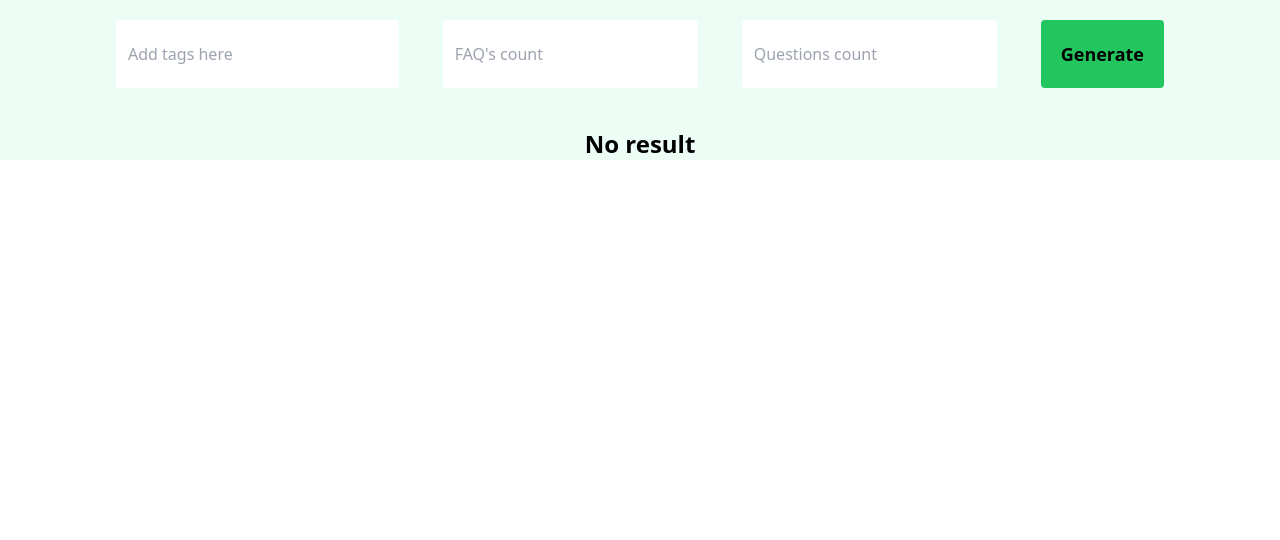
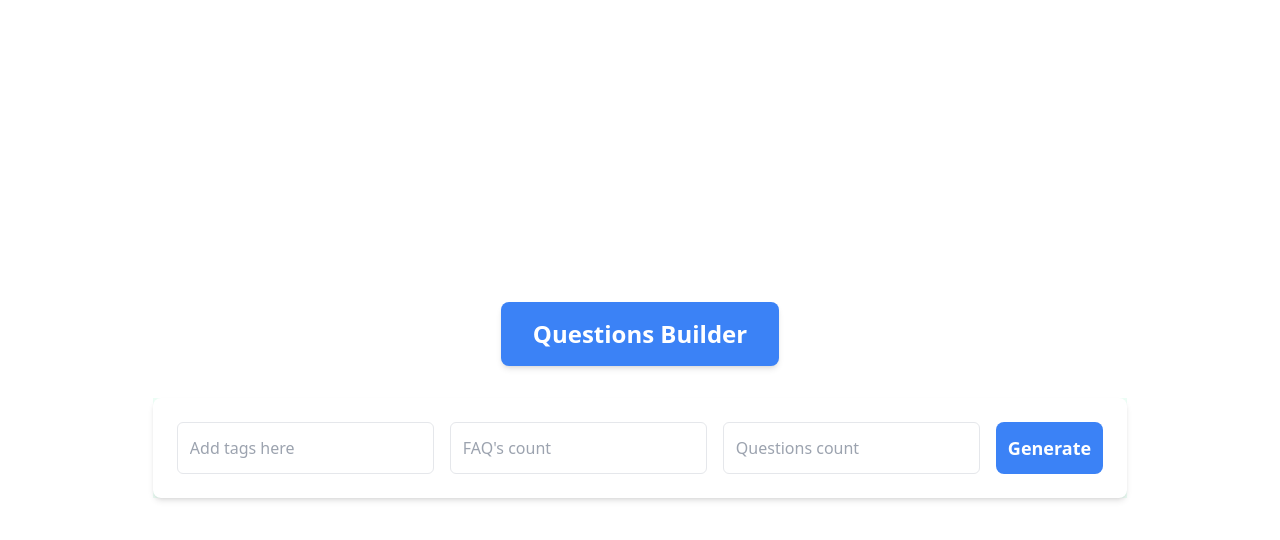
Before and after one commit to Collabs-001/QuestionsBuilder, a React (Vite) app: page / in a window 1280 px wide. Shown: the top 540 px of the page. Built offline with nearby package versions, Linux system fonts and the light colour scheme; no server answers.

Commit message:
UI updates: refactoring

```diff
--- a/index.html
+++ b/index.html
@@ -5,7 +5,7 @@
   <meta charset="UTF-8" />
   <link rel="icon" type="image/svg+xml" href="/vite.svg" />
   <meta name="viewport" content="width=device-width, initial-scale=1.0" />
-  <title>Questions builder</title>
+  <title>Questions Builder</title>
   <link rel="stylesheet" href="https://cdnjs.cloudflare.com/ajax/libs/font-awesome/6.4.2/css/all.min.css"
     integrity="sha512-z3gLpd7yknf1YoNbCzqRKc4qyor8gaKU1qmn+CShxbuBusANI9QpRohGBreCFkKxLhei6S9CQXFEbbKuqLg0DA=="
     crossorigin="anonymous" referrerpolicy="no-referrer" />
--- a/src/App.jsx
+++ b/src/App.jsx
@@ -1,16 +1,18 @@
 import { useState } from 'react';
-// import reactLogo from './assets/react.svg'
-// import viteLogo from '/vite.svg'
 import './App.css';
 import { Reply, Form } from './components';
 
 function App() {
-	let [noOfFaqs, setFaqsCount] = useState(undefined);
-	let [searchTopic, setSearchTopic] = useState('');
-	let [noOfQuestions, setQuestionsCount] = useState(undefined);
+  const [noOfFaqs, setFaqsCount] = useState(undefined);
+  const [searchTopic, setSearchTopic] = useState('');
+  const [noOfQuestions, setQuestionsCount] = useState(undefined);
 
   return (
-		<main>
+    <div className="min-h-screen flex flex-col justify-center items-center">
+      <header className="bg-blue-500 text-white py-4 px-8 rounded-lg shadow-md">
+        <h1 className="text-2xl font-bold">Questions Builder</h1>
+      </header>
+      <main className="mt-8">
         <Form
           noOfFaqs={noOfFaqs}
           noOfQuestions={noOfQuestions}
@@ -20,6 +22,7 @@ function App() {
           setQuestionsCount={setQuestionsCount}
         />
       </main>
+    </div>
   );
 }
 
--- a/src/components/Form.jsx
+++ b/src/components/Form.jsx
@@ -1,7 +1,7 @@
-import { useEffect, useState } from 'react';
-import { Reply } from '.';
-import { SearchBar } from './SearchBar';
-import { generateQuestions } from '../../generator';
+import { useEffect, useState } from "react";
+import { Reply } from ".";
+import { SearchBar } from "./SearchBar";
+import { generateQuestions } from "../../generator";
 
 function Form({
   noOfFaqs,
@@ -11,23 +11,25 @@ function Form({
   setSearchTopic,
   setQuestionsCount,
 }) {
-	const [chatGPTRes, setChatGPTRes] = useState({});
-	const [loading, setLoading] = useState(false); // Add a loading state
+  const [chatGPTRes, setChatGPTRes] = useState(null); // Set initial state to null
+  const [loading, setLoading] = useState(false);
+  const [error, setError] = useState(false);
 
   function submitFormHandler(event) {
     event.preventDefault();
-		setLoading(true); // Start loading
+    setLoading(true);
+    setError(false);
 
     generateQuestions(searchTopic, noOfQuestions, noOfFaqs)
       .then((data) => {
-				// console.log(data);
         setChatGPTRes(JSON.parse(data));
       })
       .catch((err) => {
         console.error(err);
+        setError(true);
       })
       .finally(() => {
-				setLoading(false); // Stop loading, whether the request succeeds or fails
+        setLoading(false);
       });
   }
 
@@ -41,50 +43,64 @@ function Form({
   }
 
   return (
-		<>
-			<div className="flex justify-center flex-col md:flex-row gap-1 mx-24">
+    <div className="bg-white p-6 rounded-lg shadow-md">
+      <div className="flex flex-col md:flex-row gap-4">
         <SearchBar
           searchTopic={searchTopic}
           setSearchTopicHandler={setSearchTopicHandler}
         />
         <input
-					className="m-5 p-3 rounded"
+          className="flex-1 p-3 rounded-md border focus:outline-none focus:border-blue-500"
+          type="number"
           min={1}
-					type="number"
           required
           placeholder="FAQ's count"
           value={noOfFaqs}
           onChange={(e) => setFaqsCount(e.target.value)}
         />
         <input
-					className="m-5 p-3 rounded"
+          className="flex-1 p-3 rounded-md border focus:outline-none focus:border-blue-500"
           type="number"
-					placeholder="Questions count"
           min={1}
           required
+          placeholder="Questions count"
           value={noOfQuestions}
           onChange={(e) => setQuestionsCount(e.target.value)}
         />
         <button
           type="submit"
           onClick={(e) => submitFormHandler(e)}
-					className={`p-5 m-5 rounded bg-green-500 font-bold text-lg ${
-						loading ? 'opacity-50 cursor-not-allowed' : ''
+          className={`flex-1 p-3 rounded-lg bg-blue-500 text-white font-bold text-lg ${
+            loading ? "opacity-50 cursor-not-allowed" : ""
           }`}
-					disabled={loading} // Disable the button when loading is true
+          disabled={loading}
         >
-					{loading ? 'Generating...' : 'Generate'}
+          {loading ? "Generating..." : "Generate"}
         </button>
       </div>
-			{!loading && Object.keys(chatGPTRes).length === 0 && (
-				<div className="text-center mt-5 font-bold text-2xl flex justify-center items-center">
-					No result
+
+      {/* Only display "No result" when chatGPTRes is empty and there is no error */}
+      {chatGPTRes !== null &&
+        !loading &&
+        Object.keys(chatGPTRes).length === 0 &&
+        !error && (
+          <div className="text-center mt-5 font-bold text-2xl">
+						Could not generate questions for the given topic. Please try again !
 					</div>
         )}
-			{!loading && Object.keys(chatGPTRes).length > 0 && (
+
+      {/* Remove the "No result" message when there is an error */}
+      {!loading && error && (
+        <div className="text-center mt-5 text-red-500 font-bold text-2xl">
+          Error: Unable to fetch data
+        </div>
+      )}
+      {!loading &&
+        chatGPTRes !== null &&
+        Object.keys(chatGPTRes).length > 0 && (
           <Reply repliesList={chatGPTRes} />
         )}
-		</>
+    </div>
   );
 }
 
--- a/src/components/RepliesList.jsx
+++ b/src/components/RepliesList.jsx
@@ -17,12 +17,12 @@ function RepliesList({ repliesList }) {
 	const istDateTime = currentDate.toLocaleString('en-US', options);
 	return (
 		<div
-			className={`mx-5 text-justify max-w-2xl p-8 rounded-md ${repliesListStyles.repliesTxt}`}
+			className="mx-5 text-justify max-w-2xl p-8 rounded-md"
 		>
 			{repliesList?.map((reply, index) => (
 				<div
 					key={index}
-					className={`mx-5 text-justify max-w-2xl p-8 rounded-md ${repliesListStyles.repliesTxt}`}
+					className="mx-5 text-justify max-w-2xl p-8 rounded-md ${repliesListStyles.repliesTxt"
 				>
 					<div className="mb-5 font-bold">
 						Q{index + 1}: {reply?.question}
--- a/src/components/Reply.jsx
+++ b/src/components/Reply.jsx
@@ -1,46 +1,42 @@
-// import mockData from '../../output.json';
+import React from 'react';
 import Faq from 'react-faq-component';
 import { RepliesList } from './index';
-import './Reply.css';
 
 function Reply({ repliesList }) {
+  const faqs = repliesList?.faqs || {};
   const data = {
     title: 'Frequently Asked Questions',
-		rows: [],
+    rows: Object.keys(faqs).map((key) => ({
+      title: faqs[key]?.question,
+      content: faqs[key]?.answer,
+    })),
   };
 
-	for (const key in repliesList?.faqs) {
-		if (repliesList?.faqs.hasOwnProperty(key)) {
-			const faq = repliesList?.faqs[key];
-			const row = {
-				title: faq?.question,
-				content: faq?.answer,
-			};
-			data.rows.push(row);
-		}
-	}
-
   const styles = {
-		bgColor: '#a7f3d0',
-		// titleTextColor: "blue",
-		// rowTitleColor: "blue",
-		// rowContentColor: 'grey',
-		// arrowColor: "red",
+    bgColor: 'white', // Background color
+    titleTextColor: 'black', // Title text color
+    rowTitleColor: 'blue', // Row title text color
+    rowContentColor: 'grey', // Row content text color
+    arrowColor: 'blue', // Arrow color
   };
 
   const config = {
-		// animate: true,
-		// arrowIcon: "V",
-		// tabFocus: true
+    animate: true, // Enable animation
+    arrowIcon: 'V', // Arrow icon (can be customized)
+    tabFocus: true, // Enable tab focus
   };
 
   return (
-		<section className="flex justify-center mt-10">
-			<div>
-				<div>
+    <section className="mt-10">
+      <div className="container mx-auto px-4">
+        <div className="flex flex-wrap -mx-4">
+          <div className="w-full lg:w-1/2 px-4 mb-6">
             <RepliesList repliesList={repliesList?.questions} />
-					<div className="mx-5 text-justify max-w-2xl rounded-md">
+          </div>
+          <div className="w-full lg:w-1/2 px-4">
+            <div className="max-w-2xl mx-auto">
               <Faq data={data} styles={styles} config={config} />
+            </div>
           </div>
         </div>
       </div>
--- a/src/components/SearchBar.jsx
+++ b/src/components/SearchBar.jsx
@@ -2,7 +2,7 @@ function SearchBar({ searchTopic, setSearchTopicHandler }) {
   return (
     <input
       type="text"
-			className="m-5 p-3 rounded z-0 grow focus:shadow focus:outline focus:outline-offset-2 focus:outline-2"
+      className="flex-1 p-3 rounded-md border focus:outline-none focus:border-blue-500"
       placeholder="Add tags here"
       required
       value={searchTopic}
```
Lines whose indentation alone changed are shown as unchanged.
